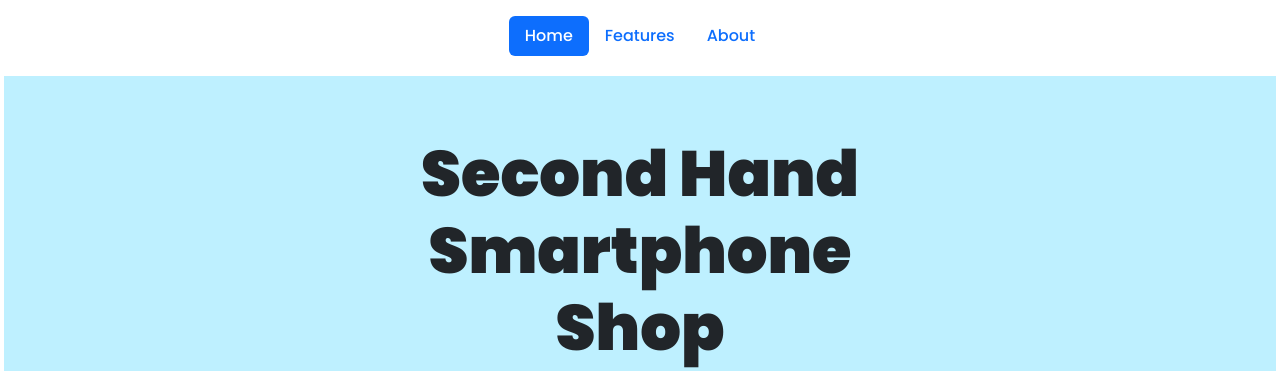
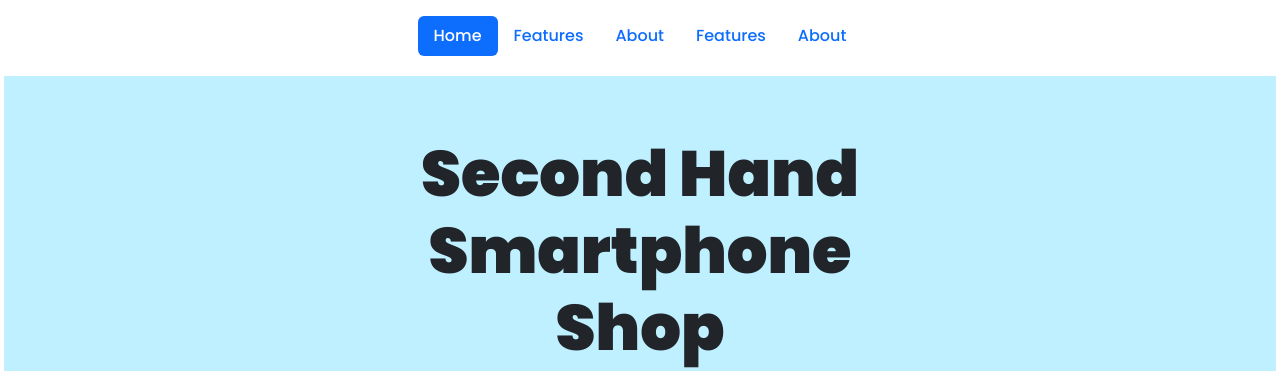
Before and after one commit to Bonny2001/Basirhat_Mobisell, a plain HTML site: page index.html in a window 1280 px wide. Shown: the top 371 px of the page. Drawn offline with nearby package versions, Linux system fonts and the light colour scheme.

Commit message:
Update index.html

```diff
--- a/index.html
+++ b/index.html
@@ -32,6 +32,9 @@
                                 <li class="nav-item"><a href="/pages/features.html" class="nav-link ">Features</a></li>
 
                                 <li class="nav-item"><a href="/pages/about.html" class="nav-link">About</a></li>
+                                 <li class="nav-item"><a href="/features.html" class="nav-link ">Features</a></li>
+
+                                <li class="nav-item"><a href="/about.html" class="nav-link">About</a></li>
                         </ul>
                 </header>
         </div>
```
